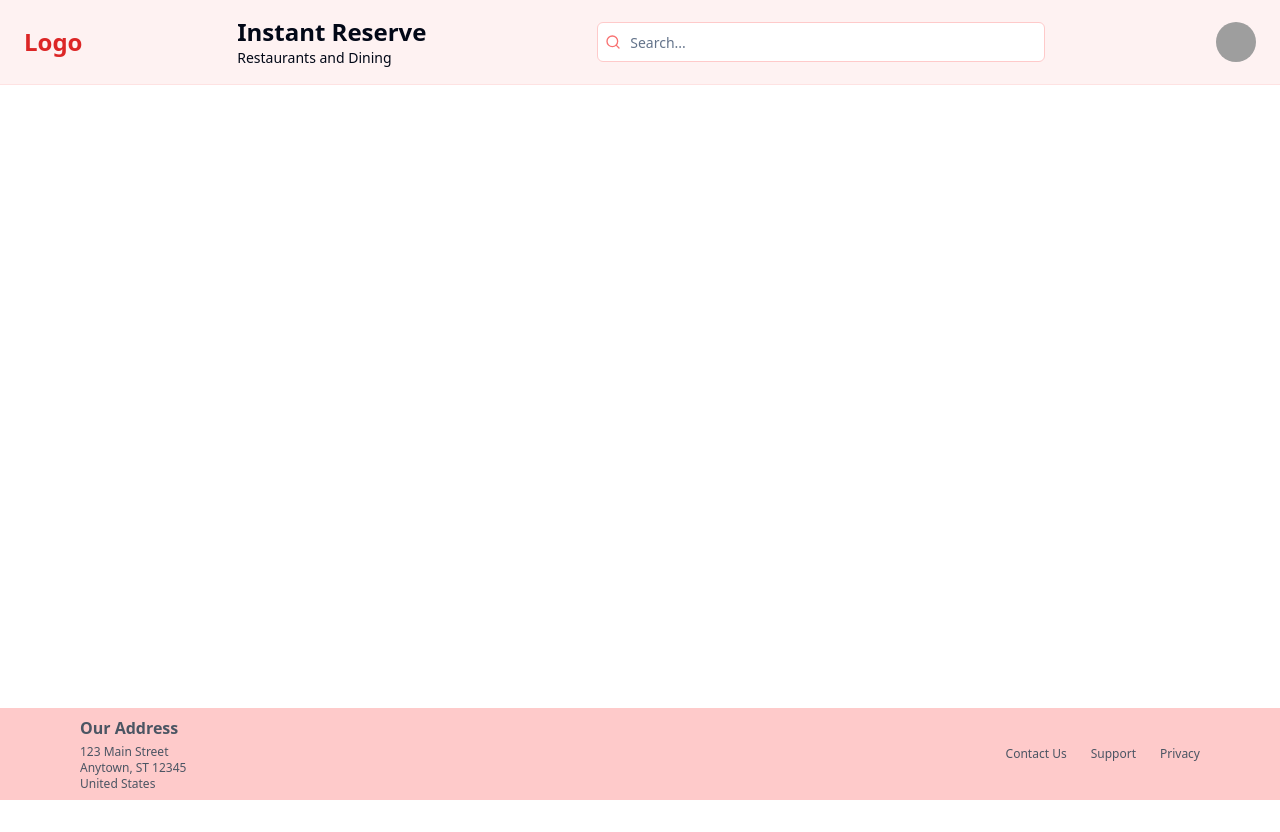
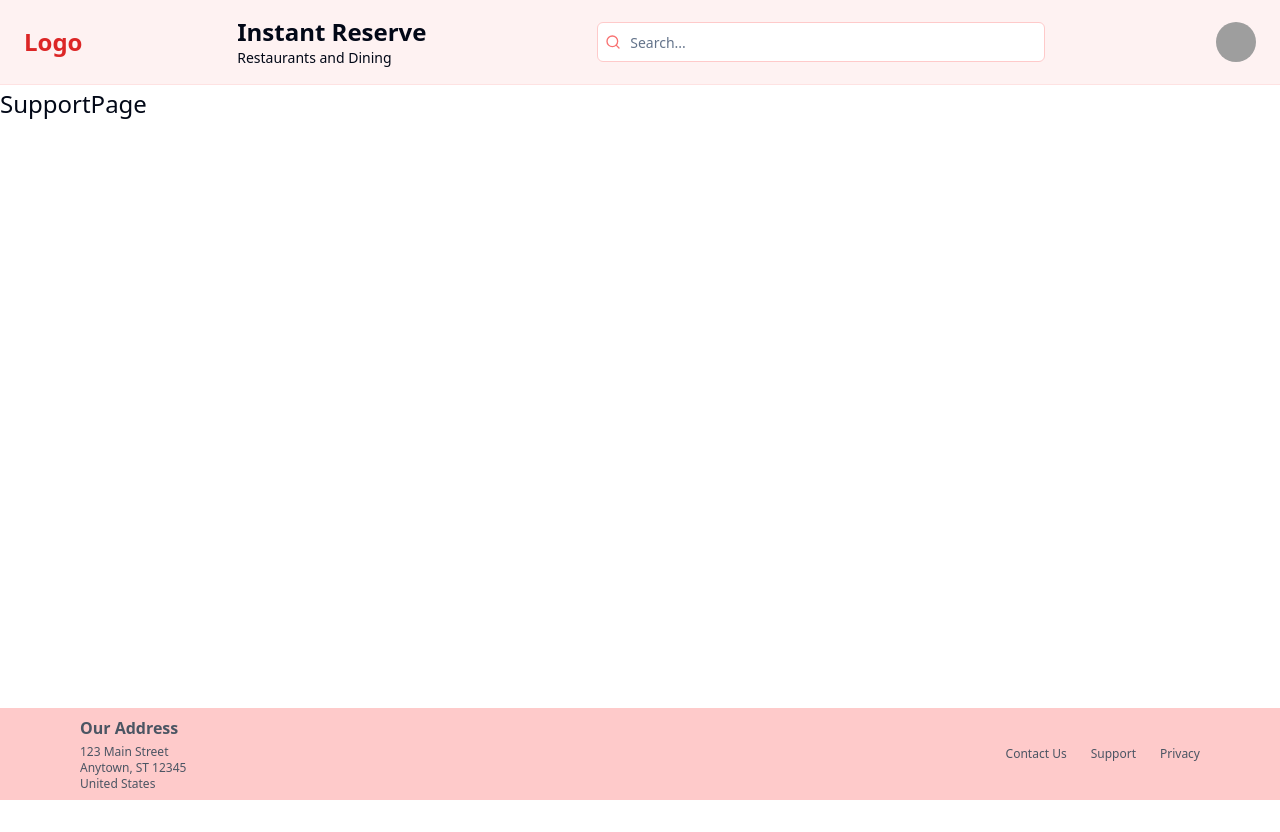
Before and after one commit to rmmiranda14/instantreservefrontendupdated, a Next.js app: page /support in a window 1280 px wide. Built offline with nearby package versions, Linux system fonts and the light colour scheme; grey boxes are pictures that could not be loaded.

Commit message:
Fixed the link to contact us page and support page

```diff
--- a/src/app/support/page.tsx
+++ b/src/app/support/page.tsx
@@ -1,3 +1,5 @@
-export default function SupportPage() {
-	return <div>SupportPage</div>;
+import SupportPage from "@/components/support"
+
+export default function RestaurantsPage() {
+  return <SupportPage />
 }
--- a/src/components/footer.tsx
+++ b/src/components/footer.tsx
@@ -14,7 +14,7 @@ export default function Footer() {
             </address>
           </div>
           <nav className="flex flex-col md:flex-row space-y-2 md:space-y-0 md:space-x-6 text-xs">
-            <Link href="/contact" className="hover:text-gray-900 transition-colors">
+            <Link href="/contactus" className="hover:text-gray-900 transition-colors">
               Contact Us
             </Link>
             <Link href="/support" className="hover:text-gray-900 transition-colors">
--- /dev/null
+++ b/src/components/support.tsx
@@ -0,0 +1,5 @@
+export default function SupportPage() {
+    return (
+        <h2 className="text-2xl mb-2 mt-8">SupportPage</h2>
+    );
+  }
```
